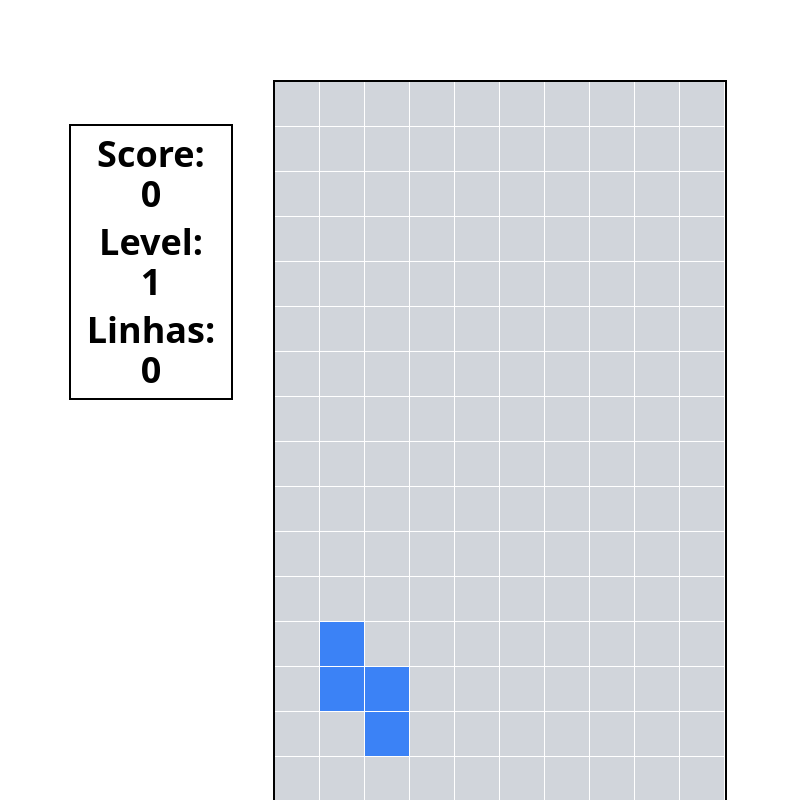
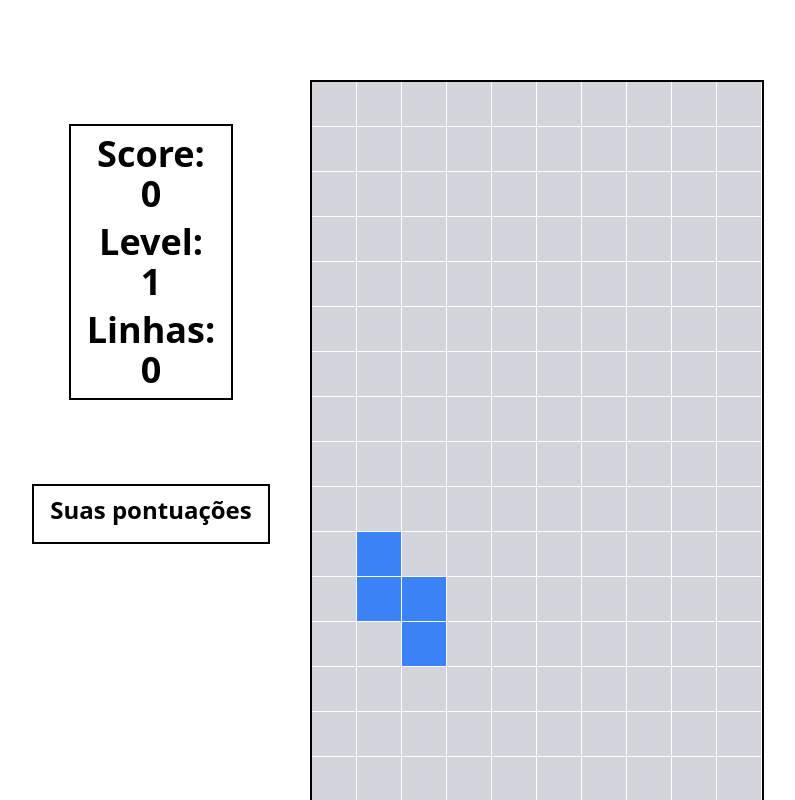
Before and after one commit to LukaVieira1/tetris, a React (Vite) app: page / in a window 1280 px wide. Shown: the whole page, without its empty margins (242-1037 px from the left). Built offline with nearby package versions, Linux system fonts and the light colour scheme.

Commit message:
feature: ScoreBoard

```diff
--- a/src/App.tsx
+++ b/src/App.tsx
@@ -21,6 +21,7 @@ import {
 import GameBoard from "./components/GameBoard";
 import { GameOverModal } from "./components/GameOverModal";
 import { GameLevel } from "./components/GameLevel";
+import { ScoreBoard } from "./components/ScoreBoard";
 
 function App() {
   // board state
@@ -123,6 +124,7 @@ function App() {
     <div className="w-full h-screen overflow-hidden flex items-center gap-10 mx-auto justify-center pt-20">
       <div className="flex flex-col items-center gap-10 justify-start h-full">
         <GameLevel score={score} level={level} linesCleared={linesCleared} />
+        <ScoreBoard />
       </div>
       <div className="flex h-full items-start">
         <GameBoard
--- /dev/null
+++ b/src/components/ScoreBoard.tsx
@@ -0,0 +1,17 @@
+import { getScoreBoard } from "../utils/gameRules";
+
+export const ScoreBoard = () => {
+  const scores = getScoreBoard();
+  return (
+    <div className="px-4 py-2 text-2xl font-bold text-center border-2 border-black mt-11 flex flex-col gap-2">
+      <h1 className="text-2xl font-bold">Suas pontuações</h1>
+      <ul className="flex flex-col items-center justify-center">
+        {scores.map((score, index) => (
+          <li key={index} className="text-lg">
+            {index + 1}º - {score}
+          </li>
+        ))}
+      </ul>
+    </div>
+  );
+};
```
